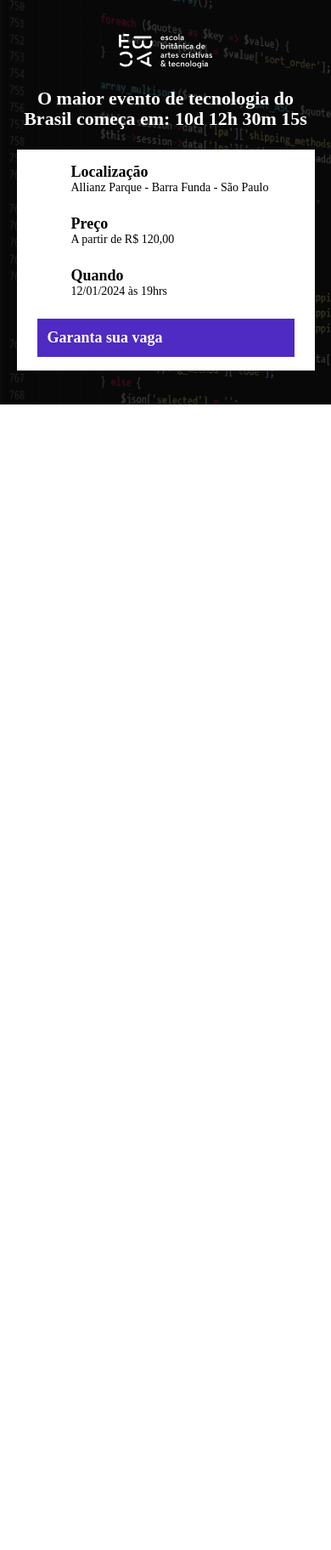
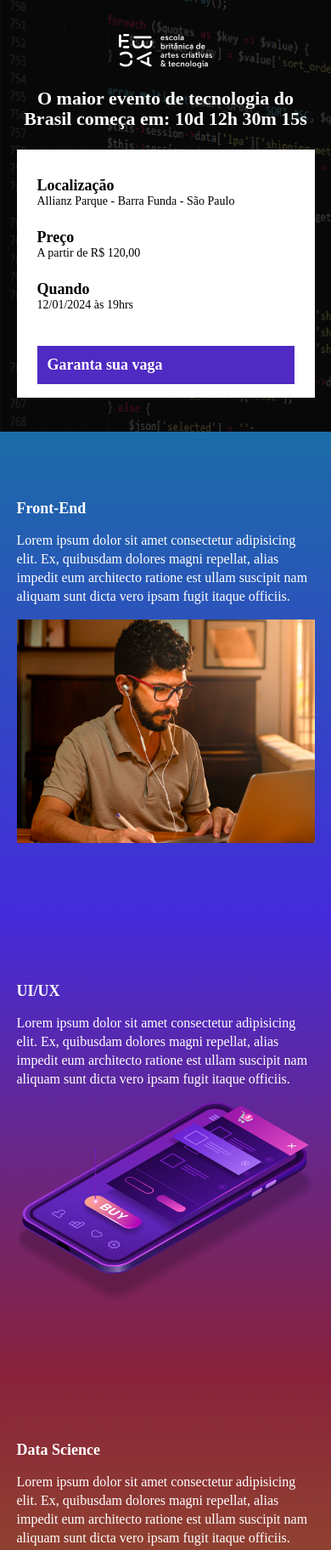
Before and after one commit to AndBalbino/LadingPageEbac, a website built with Parcel: page src/index.html in a window 390 px wide. Shown: the top 1824 px of the page at 85% size. Before the commit the page ends 844 px from the top, so only its background shows below. Built offline with nearby package versions, Linux system fonts and the light colour scheme.

Commit message:
Criando as seções sobre as profissões e estilizando

```diff
--- a/src/index.html
+++ b/src/index.html
@@ -5,6 +5,7 @@
     <meta name="viewport" content="width=device-width, initial-scale=1.0">
     <title>Ebac Tech Talks</title>
     <link rel="stylesheet" href="styles/main.scss">
+    <link rel="stylesheet" href="https://unpkg.com/aos@next/dist/aos.css" />
 
 </head>
 
@@ -35,9 +36,45 @@
         </div>
     </header>
 
+    <section class="event event--frontend">
+        <div class="container" data-aos="fade-right">
+            <div class="event__details">
+                <h2 class="event__details__title">Front-End</h2>
+                <p class="event__details__description">Lorem ipsum dolor sit amet consectetur adipisicing elit. Ex, quibusdam dolores magni repellat, alias impedit eum architecto ratione est ullam suscipit nam aliquam sunt dicta vero ipsam fugit itaque officiis.</p>
+            </div>
+            <img class="event__image" src="./images/frontend.png" alt="Front-End">
+        </div>
+    </section>
+    <section class="event event--ui-ux event--image-left">
+        <div class="container" data-aos="fade-left">
+            <div class="event__details">
+                <h2 class="event__details__title">UI/UX</h2>
+                <p class="event__details__description">Lorem ipsum dolor sit amet consectetur adipisicing elit. Ex, quibusdam dolores magni repellat, alias impedit eum architecto ratione est ullam suscipit nam aliquam sunt dicta vero ipsam fugit itaque officiis.</p>
+            </div>
+            <img class="event__image" src="./images/ui-ux.png" alt="UI/UX">
+        </div>
+    </section>
+    <section class="event event--data-science">
+        <div class="container" data-aos="fade-right">
+            <div class="event__details">
+                <h2 class="event__details__title">Data Science</h2>
+                <p class="event__details__description">Lorem ipsum dolor sit amet consectetur adipisicing elit. Ex, quibusdam dolores magni repellat, alias impedit eum architecto ratione est ullam suscipit nam aliquam sunt dicta vero ipsam fugit itaque officiis.</p>
+            </div>
+            <img class="event__image" src="./images/data.png" alt="Data Science">
+        </div>
+    </section>
+    <section class="event event--backend event--image-left">
+        <div class="container" data-aos="fade-left">
+            <div class="event__details">
+                <h2 class="event__details__title">Backend</h2>
+                <p class="event__details__description">Lorem ipsum dolor sit amet consectetur adipisicing elit. Ex, quibusdam dolores magni repellat, alias impedit eum architecto ratione est ullam suscipit nam aliquam sunt dicta vero ipsam fugit itaque officiis.</p>
+            </div>
+            <img class="event__image" src="./images/backend.png" alt="Backend">
+        </div>
+    </section>
 
 
-
+    <script src="https://unpkg.com/aos@next/dist/aos.js"></script>
     <script src="scripts/main.js"></script>
 </body>
 </html>
--- a/src/scripts/main.js
+++ b/src/scripts/main.js
@@ -1 +1 @@
-console.log("hello, world")
+AOS.init();
--- /dev/null
+++ b/src/styles/_event.scss
@@ -0,0 +1,74 @@
+@use 'variable';
+
+.event{
+    padding: 80px 0;
+
+    &--frontend{
+        background-image: linear-gradient( variable.$blueOne , variable.$blueTwo);
+
+    }
+
+    &--ui-ux{
+        background-image: linear-gradient( variable.$blueTwo , variable.$pink);
+
+    }
+
+    &--data-science{
+        background-image: linear-gradient( variable.$pink , variable.$yellow);
+
+    }
+
+    &--backend{
+        background-image: linear-gradient( variable.$yellow, variable.$pink);
+
+    }
+
+    &--image-left{
+        .container{
+            flex-direction: row-reverse;
+
+        }
+    }
+
+    .container{
+        display: flex;
+        gap: 40px;
+
+    }
+
+    &__image{
+        max-width: 360px;
+    }
+
+    &__details{
+
+        &__title{
+            font-size: 18px;
+            font-weight: bold;
+            margin-bottom: 16px;
+
+        }
+
+        &__description{
+            line-height: 22px;
+        }
+    }
+
+    @media (max-width: 648px){
+        .container{
+            display: block;
+
+        }
+
+        &__image{
+            width: 100%;
+
+        }
+
+        &__details{
+            margin-right: 0;
+            margin-bottom: 16px;
+        }
+
+    }
+}
--- a/src/styles/_hero.scss
+++ b/src/styles/_hero.scss
@@ -1,3 +1,5 @@
+@use 'variable';
+
 .hero {
     padding-top: 64px;
     padding-bottom: 100px;
@@ -16,7 +18,7 @@
         left: 0;
         width: 100%;
         height: 100%;
-        background-color: #000;
+        background-color: variable.$secundaryText;
         content: "";
         opacity: 0.7;
 
--- /dev/null
+++ b/src/styles/_variable.scss
@@ -0,0 +1,9 @@
+$blueOne: #1B6CA7;
+$blueTwo: #442BDB;
+$pink: #89223B;
+$yellow: #9C791D;
+
+$buttonPrimary: #4F2AC3;
+
+$textColor: #fff;
+$secundaryText: #000;
--- a/src/styles/components/_buttons.scss
+++ b/src/styles/components/_buttons.scss
@@ -1,3 +1,5 @@
+@use '../variable';
+
 .button{
     padding: 12px;
     font-size: 18px;
@@ -7,8 +9,8 @@
     white-space: nowrap;
 
     &--primary{
-        color: #fff;
-        background-color: #4F2AC3;
+        color: variable.$textColor;
+        background-color: variable.$buttonPrimary;
 
     }
 
--- a/src/styles/components/_infosbar.scss
+++ b/src/styles/components/_infosbar.scss
@@ -1,6 +1,8 @@
+@use '../variable';
+
 .infos-bar{
     padding: 16px 24px;
-    background-color: #fff;
+    background-color: variable.$textColor;
     display: flex;
     justify-content: space-between;
 
@@ -11,12 +13,13 @@
 
         &__item{
             font-size: 14px;
-            color: #000;
+            color: variable.$secundaryText;
 
             b{
                 display: block;
                 font-size: 18px;
-                color: #000;
+                color: variable.$secundaryText;
+
             }
         }
     }
@@ -26,6 +29,7 @@
 
         &__infos{
             display: block;
+            padding: 16px 0;
 
             &__item{
                 margin-bottom: 24px;
--- a/src/styles/main.scss
+++ b/src/styles/main.scss
@@ -1,12 +1,14 @@
 @use 'hero';
 @use 'components/infosbar';
 @use 'components/buttons';
+@use 'event';
+@use 'variable';
 
 *{
     margin: 0;
     padding: auto;
     box-sizing: border-box;
-    color: #fff;
+    color: variable.$textColor;
     list-style: none;
 }
 
```
